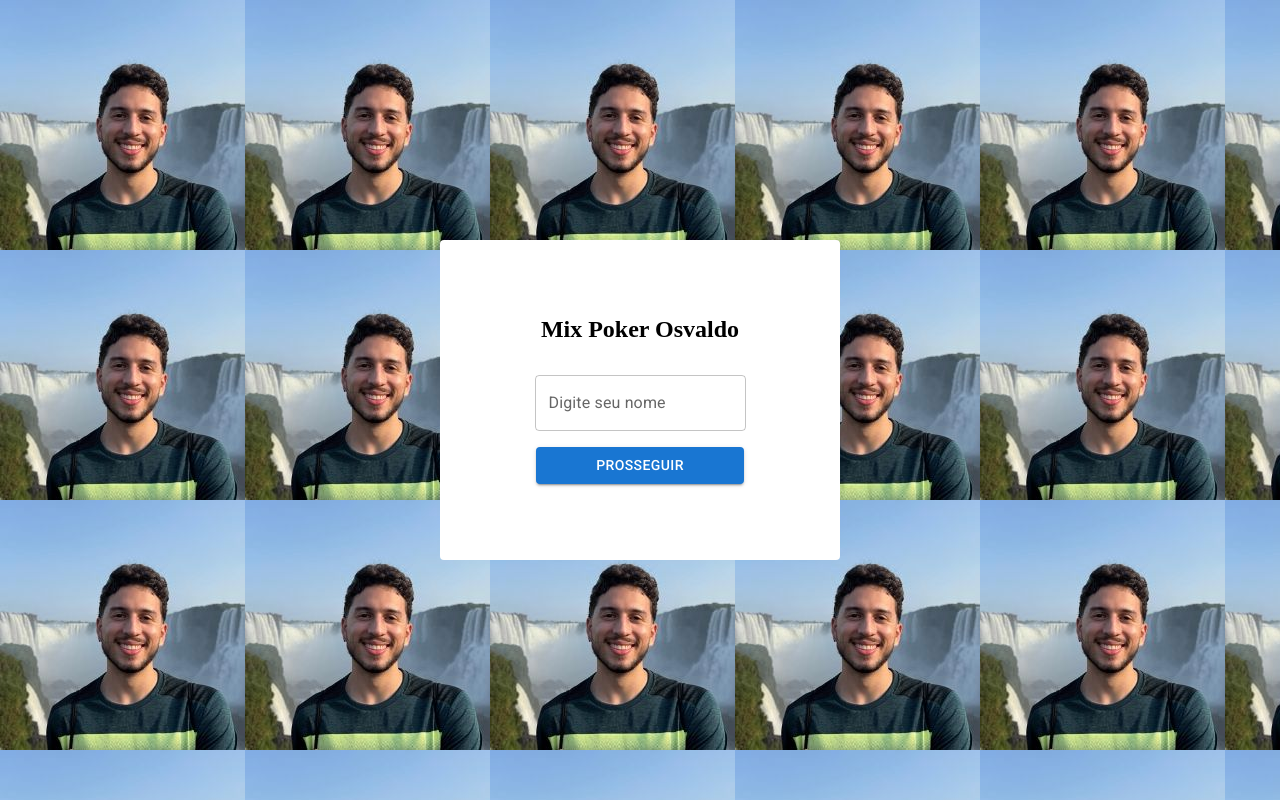
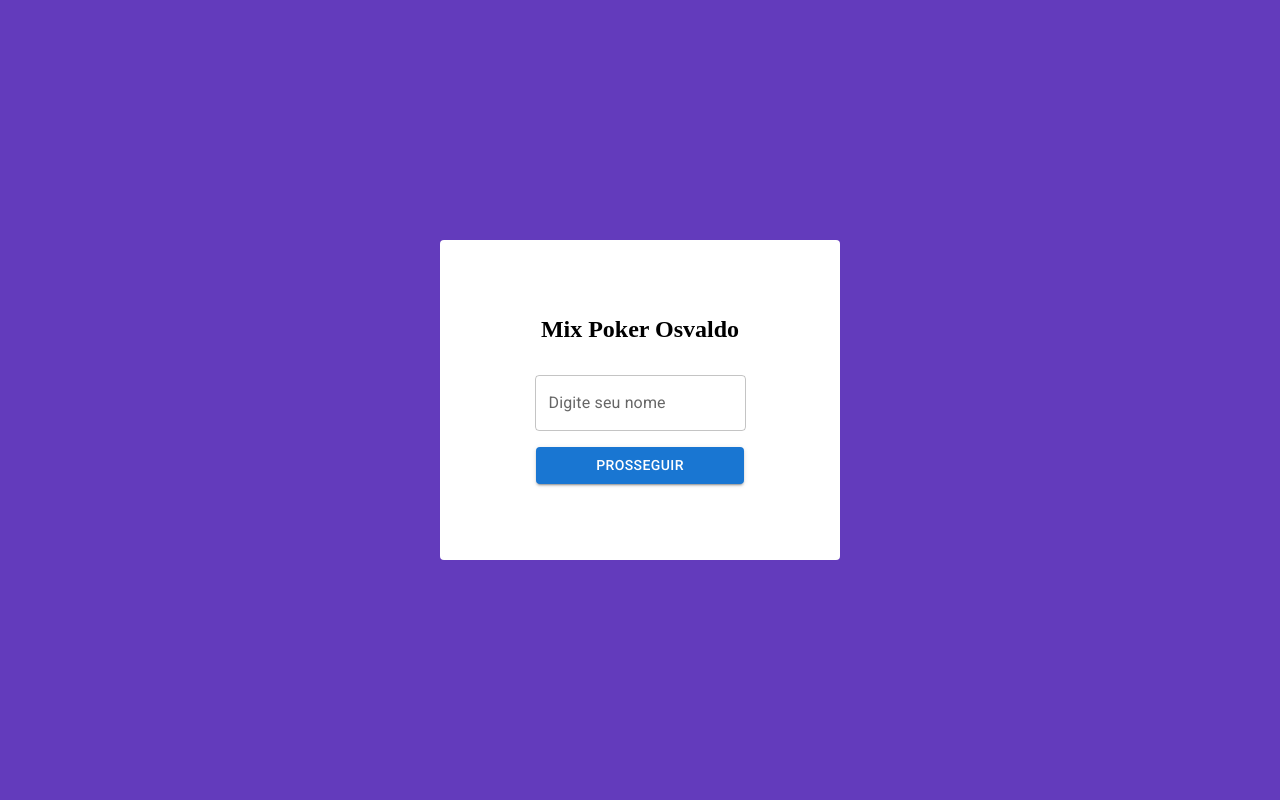
Before and after one commit to diego-silva1016/planningPoker, a Next.js app: page / in a window 1280 px wide. Built offline with nearby package versions, Linux system fonts and the light colour scheme.

Commit message:
Removendo o Osvaldo

```diff
--- a/src/app/page.module.css
+++ b/src/app/page.module.css
@@ -3,7 +3,6 @@
   width: 100%;
 
   background: #633BBC;
-  background-image: url("../assets/osvaldo.jpg");
 
   display: flex;
   align-items: center;
--- a/src/app/room/page.tsx
+++ b/src/app/room/page.tsx
@@ -11,7 +11,7 @@ interface IParticipants {
   [key: string]: number
 }
 
-const fibo = [1, 2, 3, 5, 8, 13, 21, 34]
+const fibo = [0.5, 1, 2, 3, 5, 8, 13, 21, 34]
 
 export default function Room() {
   const [p, setP] = useState<IParticipants>({})
```
Also changed, not shown: src/assets/osvaldo.jpg (deleted).
